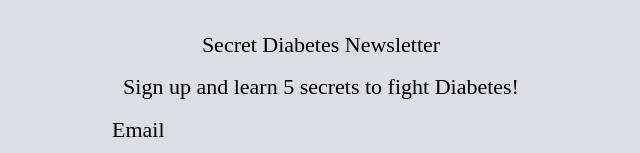
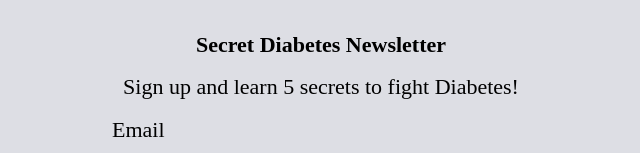
Before and after one commit to Educational-Web-Design-Kevin/lab3, a plain HTML site: page index.html in a window 1280 px wide. Shown: the top 153 px of the page, without its empty margins (319-959 px from the left). Drawn offline with nearby package versions, Linux system fonts and the light colour scheme.

Commit message:
Add bold to h1 tag

```diff
--- a/css/screen.css
+++ b/css/screen.css
@@ -212,6 +212,10 @@ body {
   padding: 0.25em 0.75em 0.25em 0.75em; /*4/16=0.125 AND 12/16=0.75*/
 }
 
+h1 {
+  font-weight: bold;
+}
+
 h1,
 p {
   text-align: center;
```
